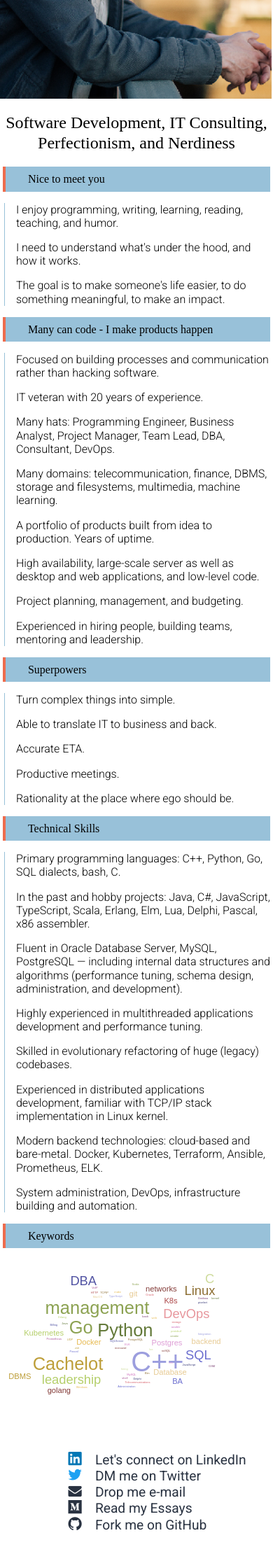
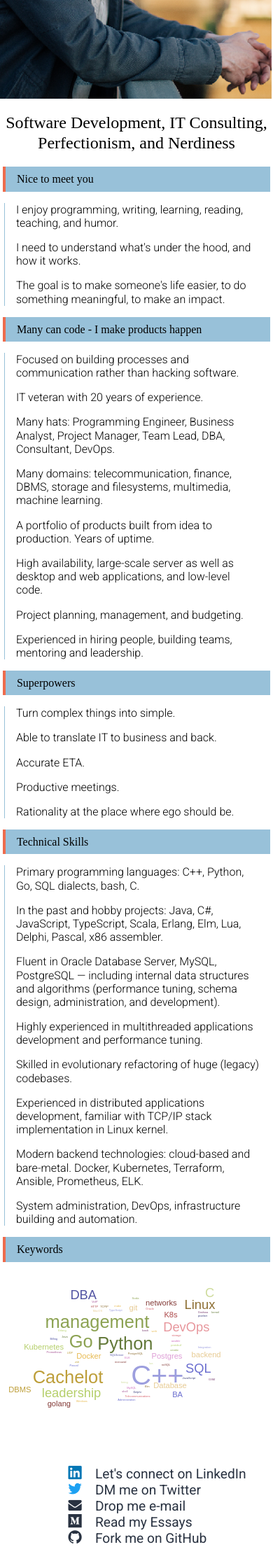
Before and after one commit to aka-rider/iurii.net, a Jekyll site: the page built from index.html, in a window 390 px wide. Shown: the part 319-2539 px from the top of the page at 70% size. Built offline with Jekyll 4.4.1, drawn with Linux system fonts in a browser that asks for light colours; some web fonts are replaced.

Commit message:
sass: small screen paddings

```diff
--- a/assets/main.scss
+++ b/assets/main.scss
@@ -94,7 +94,7 @@
 }
 
 section>main {
-    margin: 1em auto 1em 2px;
+    margin: 1em 1em 1em 2px;
     padding-left: 1em;
     border-left: 1px solid #98c1d9;
 }
@@ -168,4 +168,7 @@
     section {
         width: 98%;
     }
+    section>header {
+        padding-left: 1em;
+    }
 }
```
